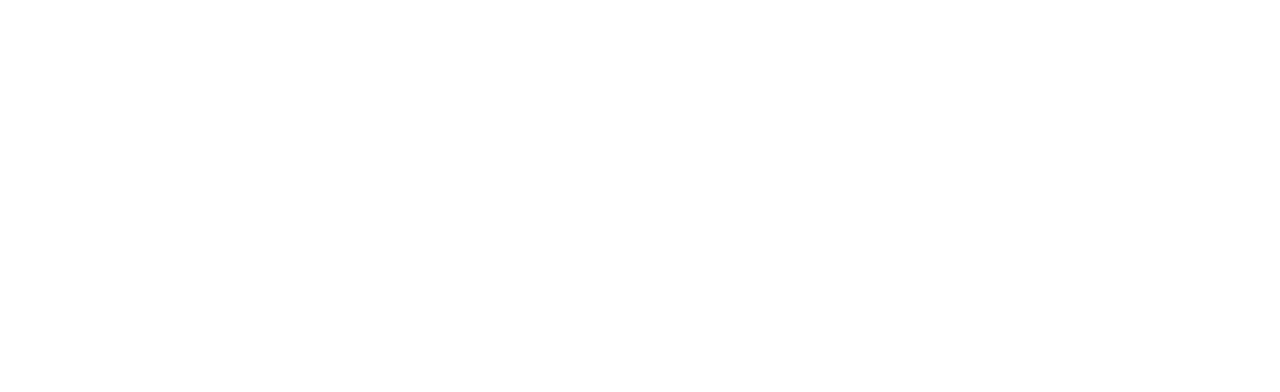
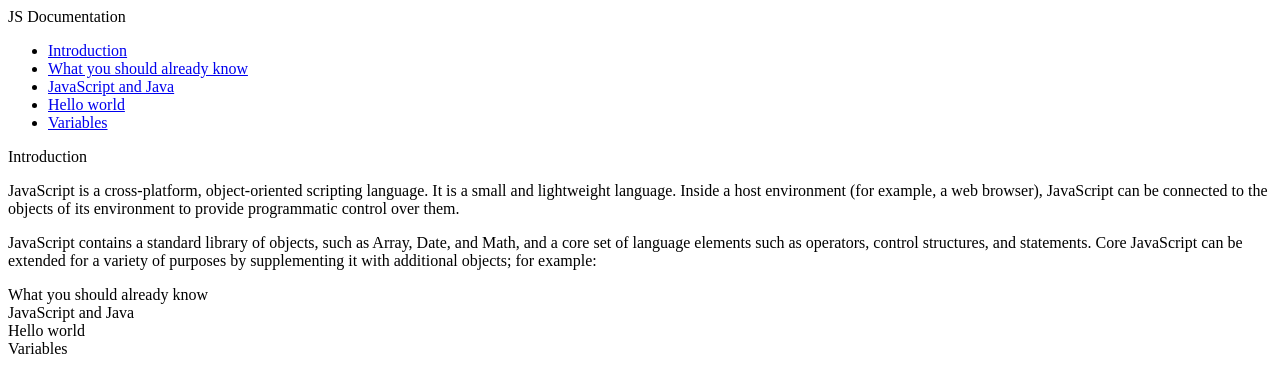
Before and after one commit to lucascomamala/microverse-trial-2, a plain HTML site: page index.html in a window 1280 px wide. Drawn offline with Linux system fonts and the light colour scheme.

Commit message:
first changes

```diff
--- a/index.html
+++ b/index.html
@@ -9,18 +9,43 @@
   <body>
     <script src="https://cdn.freecodecamp.org/testable-projects-fcc/v1/bundle.js"></script>
 
-    <!--
+    <nav id="navbar">
+      <header>JS Documentation</header>
+      <ul>
+        <li><a class="nav-link" href="#Introduction">Introduction</a></li>
+        <li><a class="nav-link" href="#What_you_should_already_know">What you should already know</a></li>
+        <li><a class="nav-link" href="#JavaScript_and_Java">JavaScript and Java</a></li>
+        <li><a class="nav-link" href="#Hello_world">Hello world</a></li>
+        <li><a class="nav-link" href="#Variables">Variables</a></li>
+      </ul>
+    </nav>
 
-    Hello Camper!
+    <main id="main-doc">
 
-    For now, the test suite only works in Chrome!
-    Please read the README below in the JS Editor before beginning.
-    Feel free to delete this message once you have read it.
-    Good luck and Happy Coding!
+      <section class="main-section" id="Introduction">
+        <header>Introduction</header>
+        <p>JavaScript is a cross-platform, object-oriented scripting language. It is a small and lightweight language. Inside a host environment (for example, a web browser), JavaScript can be connected to the objects of its environment to provide programmatic control over them.</p>
+        <p>JavaScript contains a standard library of objects, such as Array, Date, and Math, and a core set of language elements such as operators, control structures, and statements. Core JavaScript can be extended for a variety of purposes by supplementing it with additional objects; for example:</p>
+      </section>
 
-    - The freeCodeCamp Team
+      <section class="main-section" id="What_you_should_already_know">
+        <header>What you should already know</header>
+      </section>
 
-    -->
+      <section class="main-section" id="JavaScript_and_Java">
+        <header>JavaScript and Java</header>
+      </section>
+
+      <section class="main-section" id="Hello_world">
+        <header>Hello world</header>
+      </section>
+
+      <section class="main-section" id="Variables">
+        <header>Variables</header>
+      </section>
+
+    </main>
+
     <script  src="js/index.js"></script>
   </body>
 </html>
```
